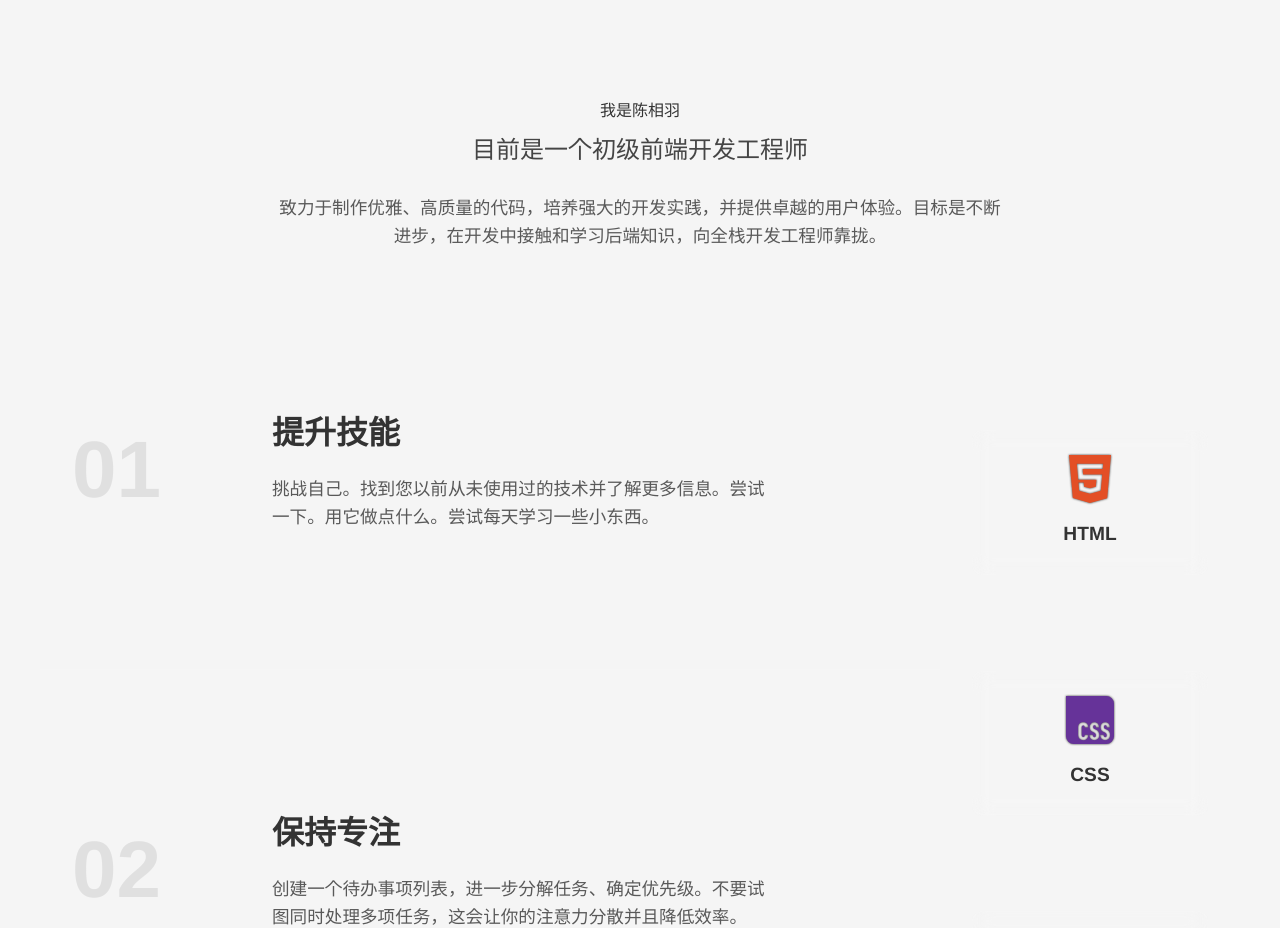
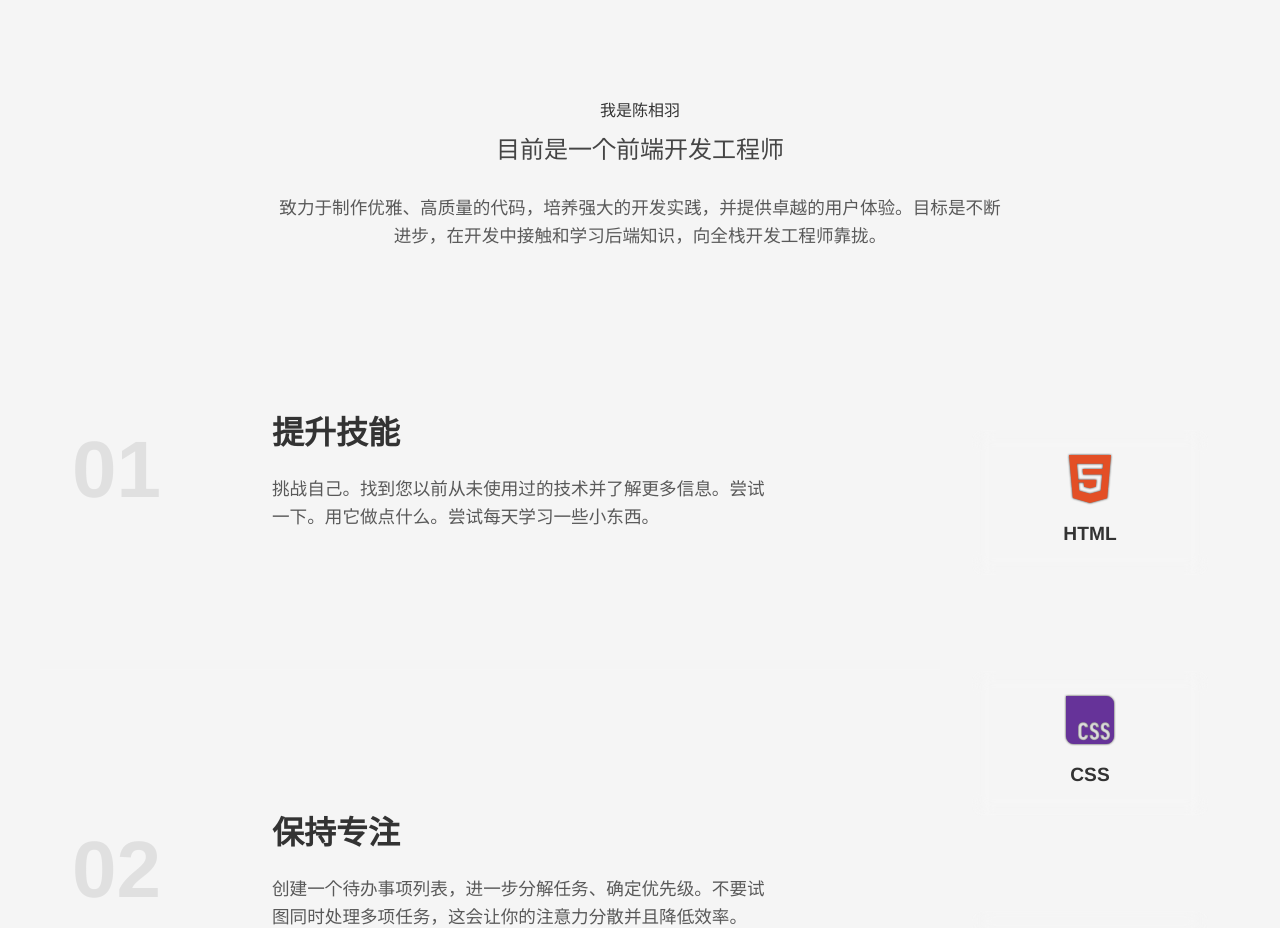
Before and after one commit to c2649377928/newPW, a Vue app: page /#/ in a window 1280 px wide. Shown: the part 1040-1968 px from the top of the page. Built offline with nearby package versions, Linux system fonts and the light colour scheme; the HTML template or start-up script is replaced by a standard one.

Commit message:
修改字段

```diff
--- a/src/views/HomeView.vue
+++ b/src/views/HomeView.vue
@@ -35,7 +35,7 @@
         <TextAnimation>
           <h1>我是陈相羽</h1>
         </TextAnimation>
-        <h2>目前是一个初级前端开发工程师</h2>
+        <h2>目前是一个前端开发工程师</h2>
         <p>致力于制作优雅、高质量的代码，培养强大的开发实践，并提供卓越的用户体验。目标是不断进步，在开发中接触和学习后端知识，向全栈开发工程师靠拢。</p>
       </div>
     </section>
```
